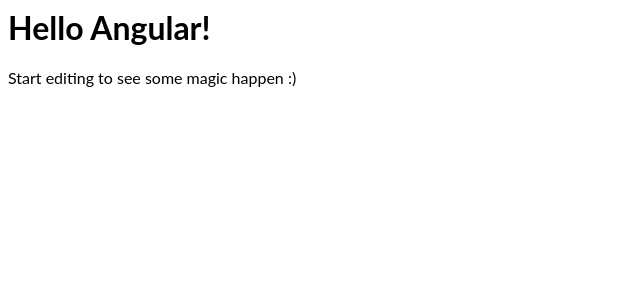
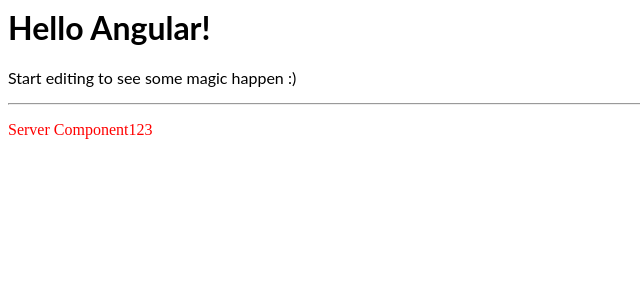
Before and after one commit to yipriyadarshini/angular8POC, an Angular app: page / in a window 1280 px wide. Shown: the top 300 px of the page, without its empty margins (0-640 px from the left). Built offline with nearby package versions, Linux system fonts and the light colour scheme.

Commit message:
2 files modified, 3 added

```diff
--- a/src/app/app.component.html
+++ b/src/app/app.component.html
@@ -2,3 +2,9 @@
 <p>
   Start editing to see some magic happen :)
 </p>
+
+
+<hr>
+<!-- <app-server></app-server>
+<app-server></app-server> -->
+<div app-server></div>
--- /dev/null
+++ b/src/app/server/server.component.css
@@ -0,0 +1,3 @@
+p {
+  color: red;
+}
--- /dev/null
+++ b/src/app/server/server.component.html
@@ -0,0 +1 @@
+<p>Server Component123</p>
```
Also changed, not shown: src/app/app.module.ts (+10 -9 lines), src/app/server/server.component.ts (added, +11 -0 lines).
